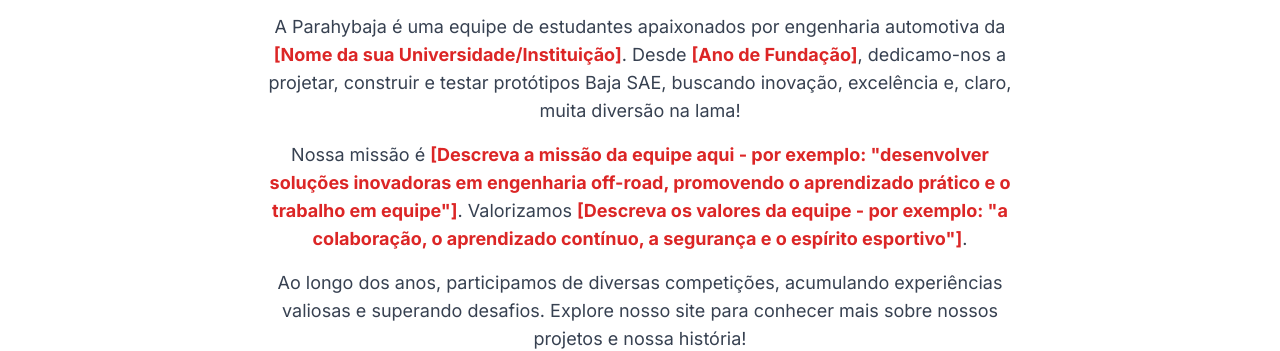
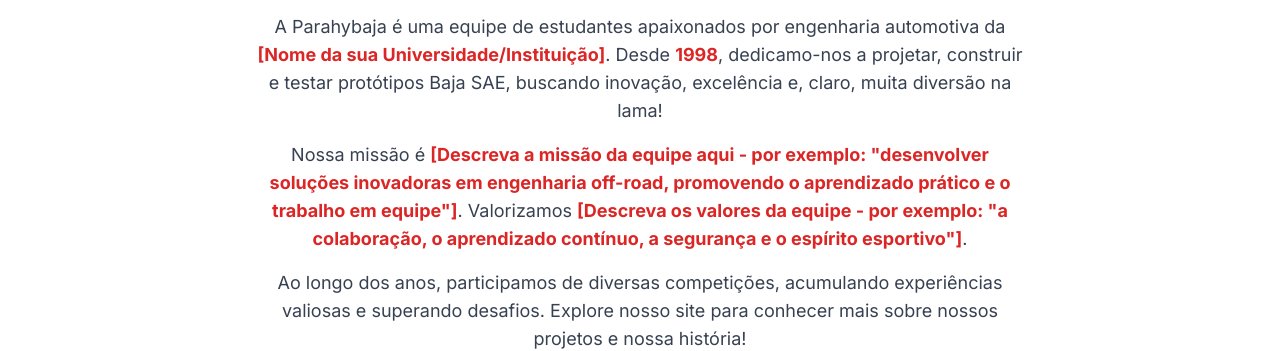
Before and after one commit to Vitorluca/Vitorluca.github.io, a plain HTML site: page index.html in a window 1280 px wide. Shown: the part 749-1100 px from the top of the page. Drawn offline with nearby package versions, Linux system fonts and the light colour scheme.

Commit message:
Update index.html

```diff
--- a/index.html
+++ b/index.html
@@ -79,7 +79,7 @@
         <div class="container mx-auto px-6">
             <h2 class="section-title text-gray-900">Sobre Nós</h2>
             <div class="max-w-3xl mx-auto text-center text-gray-700 space-y-4">
-                <p class="text-lg">A Parahybaja é uma equipe de estudantes apaixonados por engenharia automotiva da <strong class="text-red-600">[Nome da sua Universidade/Instituição]</strong>. Desde <strong class="text-red-600">[Ano de Fundação]</strong>, dedicamo-nos a projetar, construir e testar protótipos Baja SAE, buscando inovação, excelência e, claro, muita diversão na lama!</p>
+                <p class="text-lg">A Parahybaja é uma equipe de estudantes apaixonados por engenharia automotiva da <strong class="text-red-600">[Nome da sua Universidade/Instituição]</strong>. Desde <strong class="text-red-600">1998</strong>, dedicamo-nos a projetar, construir e testar protótipos Baja SAE, buscando inovação, excelência e, claro, muita diversão na lama!</p>
                 <p class="text-lg">Nossa missão é <strong class="text-red-600">[Descreva a missão da equipe aqui - por exemplo: "desenvolver soluções inovadoras em engenharia off-road, promovendo o aprendizado prático e o trabalho em equipe"]</strong>. Valorizamos <strong class="text-red-600">[Descreva os valores da equipe - por exemplo: "a colaboração, o aprendizado contínuo, a segurança e o espírito esportivo"]</strong>.</p>
                 <p class="text-lg">Ao longo dos anos, participamos de diversas competições, acumulando experiências valiosas e superando desafios. Explore nosso site para conhecer mais sobre nossos projetos e nossa história!</p>
             </div>
```
